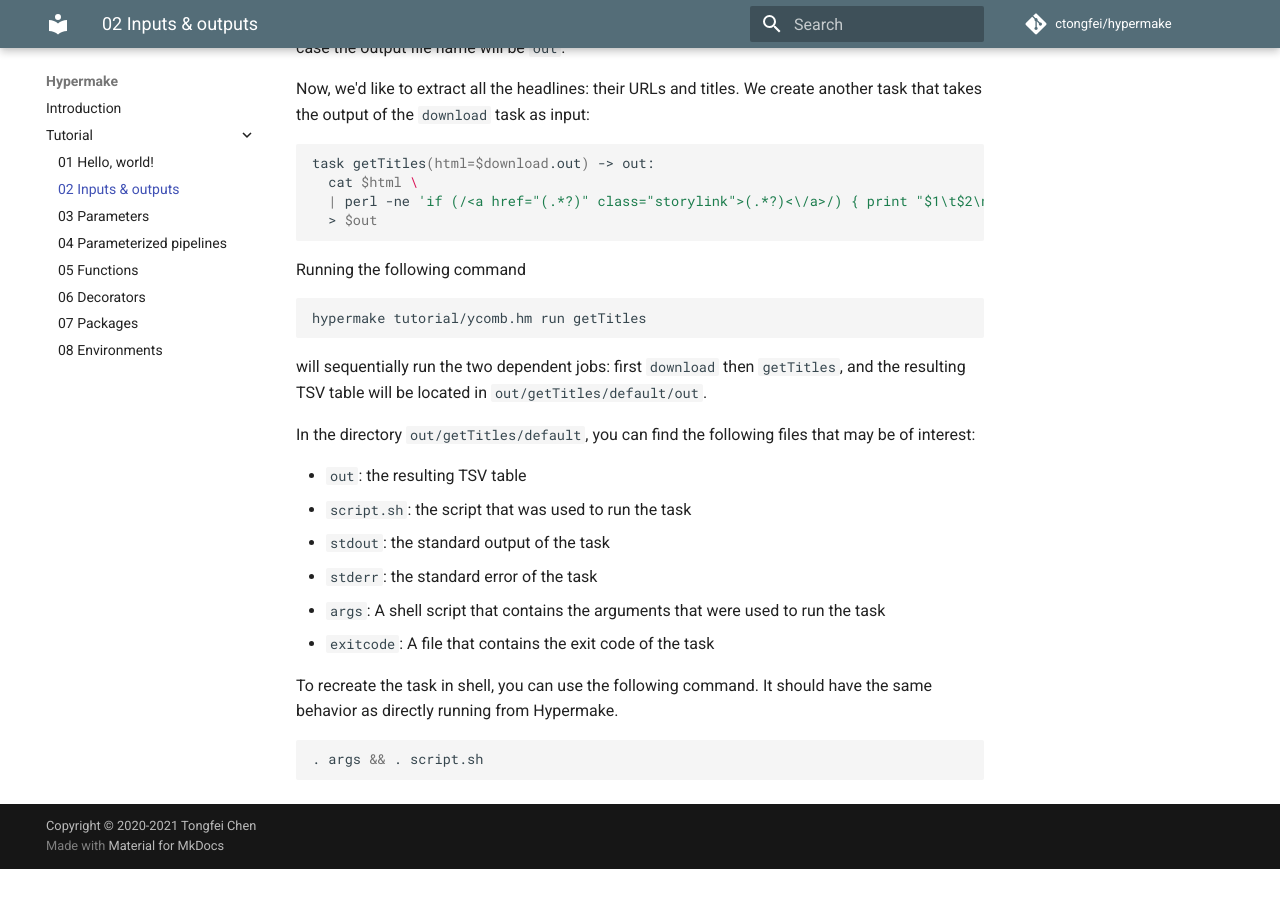
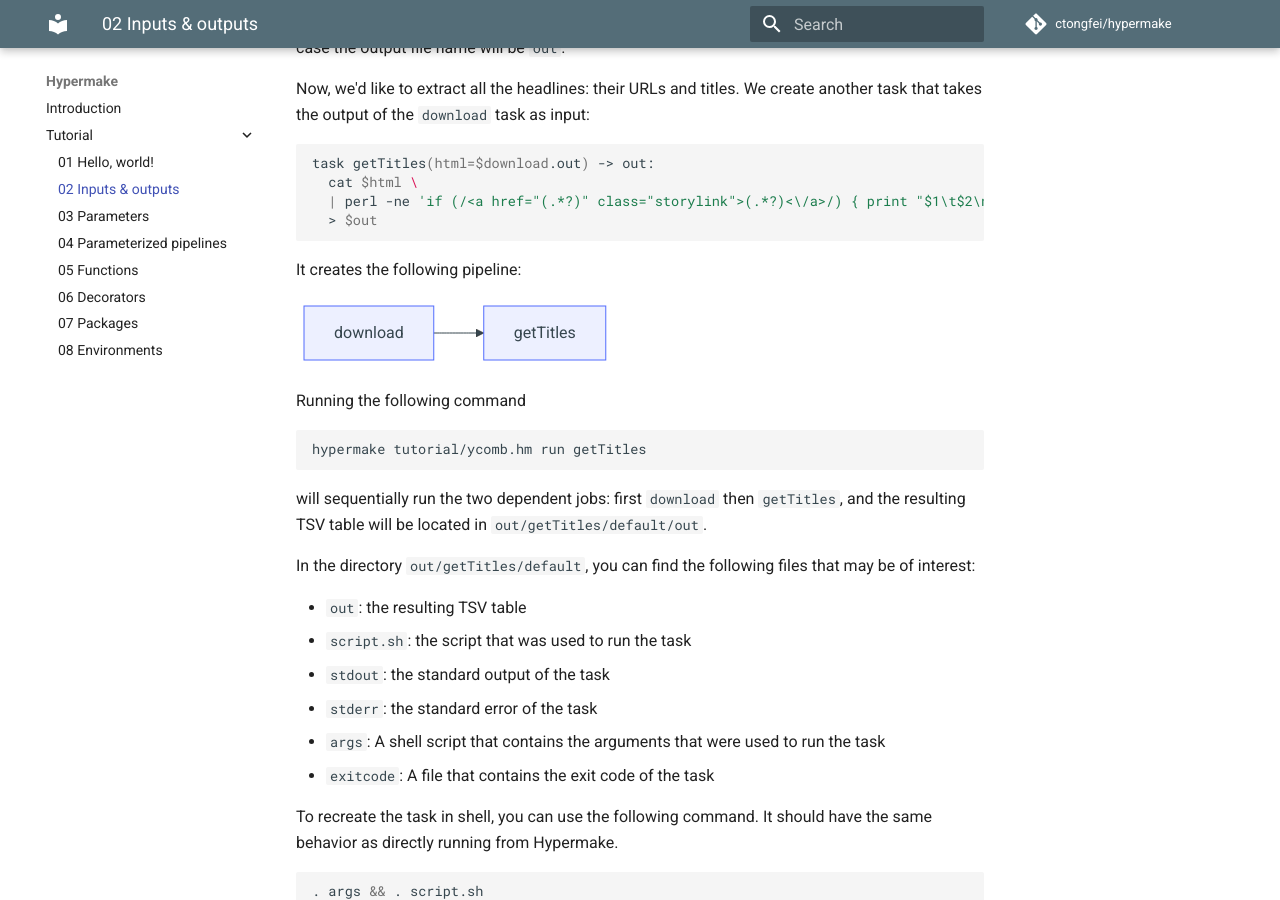
Before and after one commit to ctongfei/hypermake, an MkDocs documentation site: the page built from docs/tutorial/02-compose.md, in a window 1280 px wide and 900 px high, scrolled down 450 px. Built offline with MkDocs 1.6.1 and Material for MkDocs 9.7.7, drawn with Linux system fonts in a browser that asks for light colours; comment, search, counter and statistics services are not loaded; before the commit the page ends 1319 px from its top, so only the background shows below that.

Commit message:
docs update + mermaid

````diff
--- a/docs/tutorial/02-compose.md
+++ b/docs/tutorial/02-compose.md
@@ -25,6 +25,13 @@ task getTitles(html=$download.out) -> out:
   > $out
 ```
 
+It creates the following pipeline:
+
+```mermaid
+flowchart LR
+    download --> getTitles
+```
+
 Running the following command
 ```shell
 hypermake tutorial/ycomb.hm run getTitles
--- a/mkdocs.yml
+++ b/mkdocs.yml
@@ -17,7 +17,11 @@ repo_url: 'https://github.com/ctongfei/hypermake'
 markdown_extensions:
   - admonition
   - pymdownx.details
-  - pymdownx.superfences
+  - pymdownx.superfences:
+      custom_fences:
+        - name: mermaid
+          class: mermaid
+          format: !!python/name:pymdownx.superfences.fence_code_format
 
 nav:
   - 'Introduction': 'index.md'
````
Also changed, not shown: docs/tutorial/07-packages.md (+4 -4 lines).
